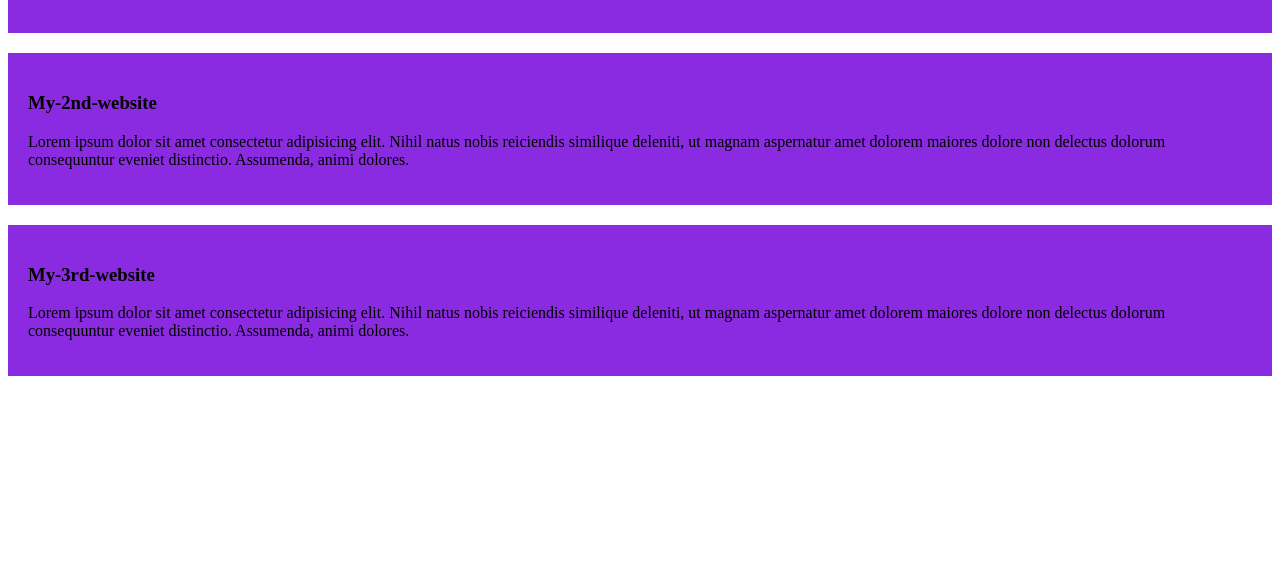
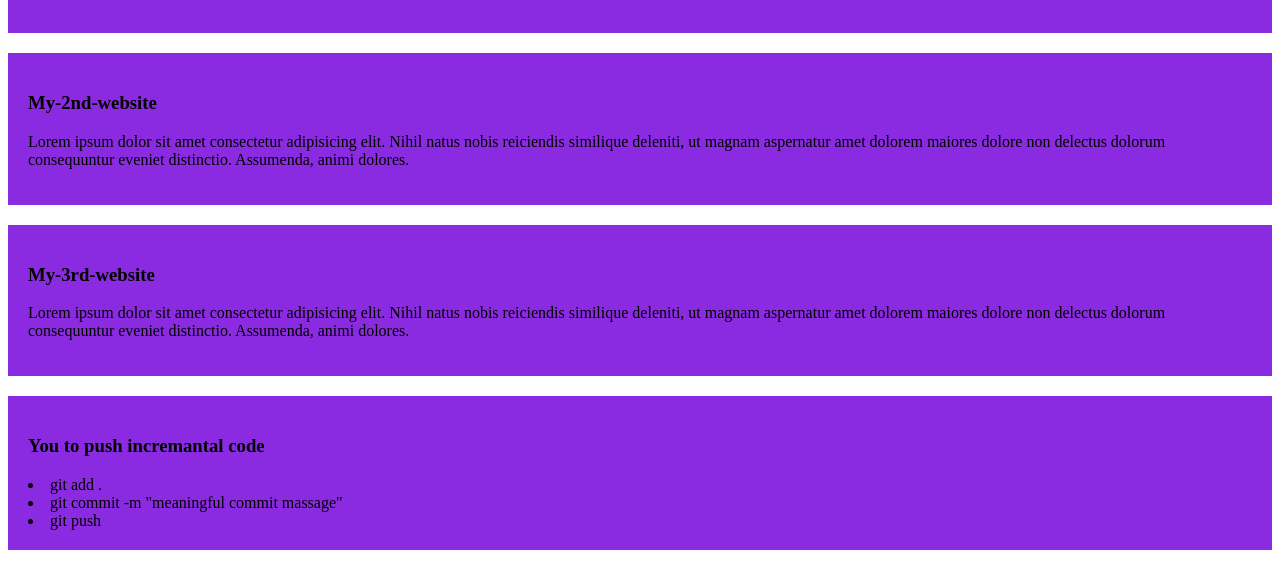
Before and after one commit to nipahalima/my-1st-website, a plain HTML site: page index.html in a window 1280 px wide. Shown: the part 126-714 px from the top of the page. Drawn offline with Linux system fonts and the light colour scheme.

Commit message:
added a list to push code

```diff
--- a/index.html
+++ b/index.html
@@ -38,5 +38,11 @@
              consequuntur eveniet distinctio. Assumenda, animi dolores.
         </p>
     </div>
+    <div>
+        <h3>You to push incremantal code</h3>
+        <li>git add .</li>
+        <li> git commit -m "meaningful commit massage"</li>
+        <li>git push</li>
+    </div>
 </body>
 </html>
```
